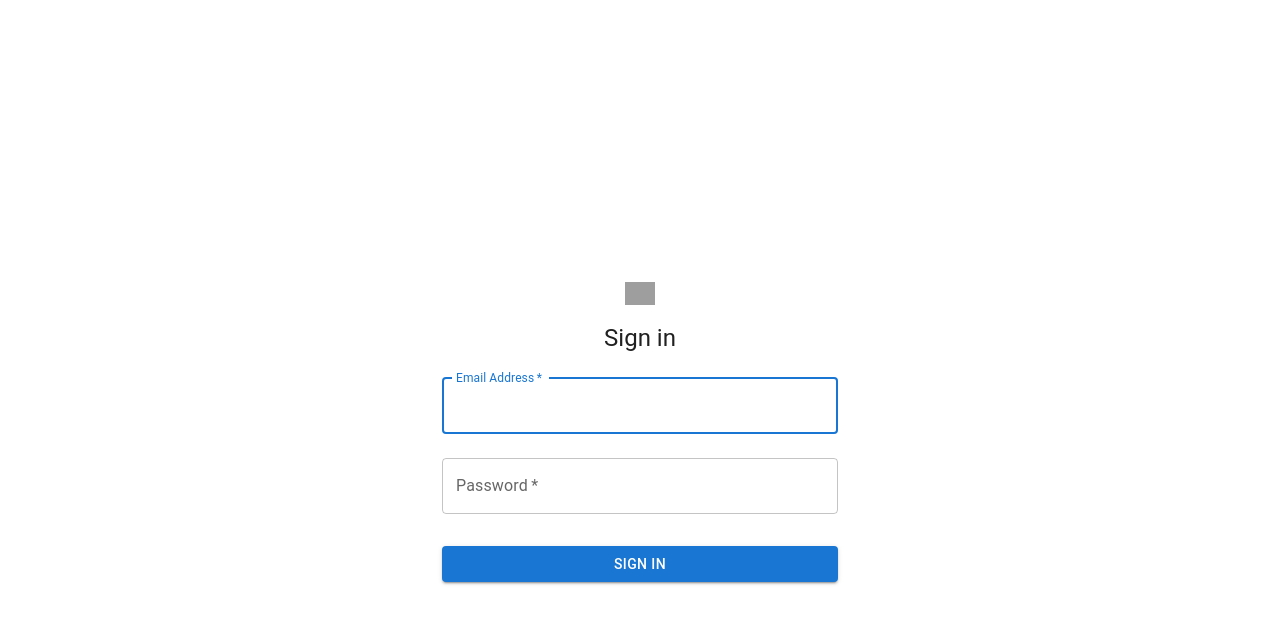
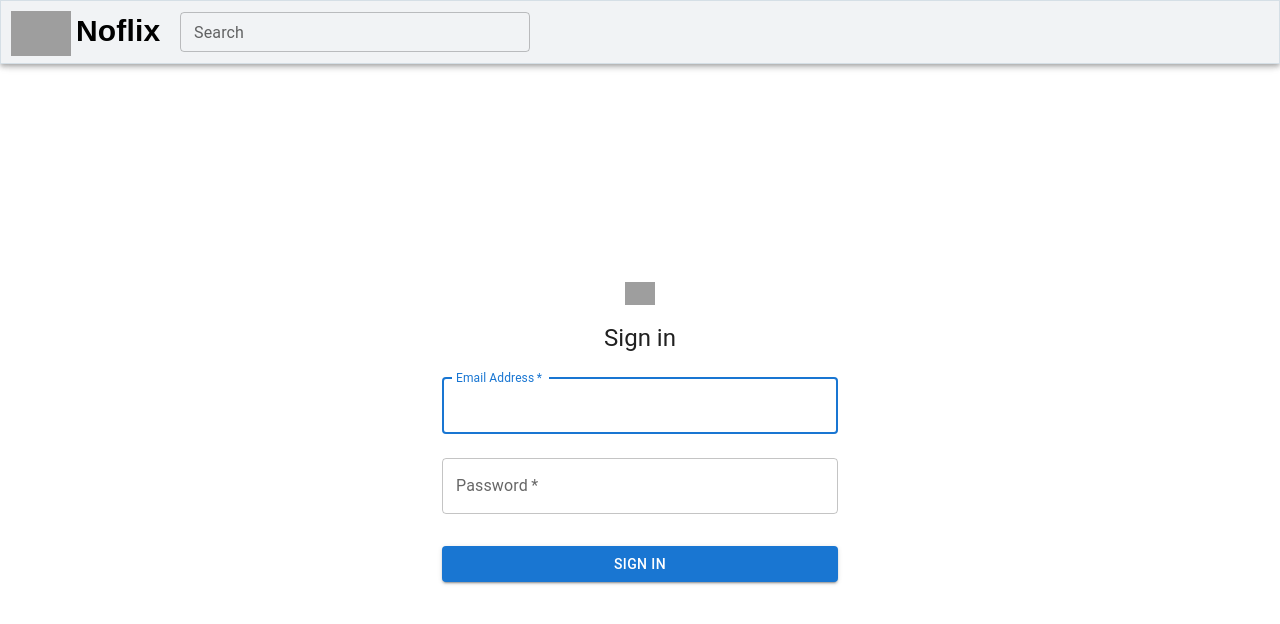
Before and after one commit to magnbni/Noflix, a React (Vite) app in the folder prosjekt2/: page /project2/login in a window 1280 px wide. Shown: the top 624 px of the page. Built offline with nearby package versions, Linux system fonts and the light colour scheme; no server answers; grey boxes are pictures that could not be loaded.

Commit message:
Implements the header at the login page for a fully functional page. Fixes #50

```diff
--- a/prosjekt2/src/Components/LoginPage.tsx
+++ b/prosjekt2/src/Components/LoginPage.tsx
@@ -6,6 +6,7 @@ import TextField from "@mui/material/TextField";
 import Box from "@mui/material/Box";
 import Typography from "@mui/material/Typography";
 import Container from "@mui/material/Container";
+import HeaderAndDrawer from "./HeaderAndDrawer";
 
 // Copied from https://github.com/mui/material-ui/blob/v5.14.17/docs/data/material/getting-started/templates/sign-in/SignIn.tsx
 
@@ -21,6 +22,7 @@ export default function LoginPage() {
 
   return (
     <Container component="main" maxWidth="xs">
+      <HeaderAndDrawer />
       <CssBaseline />
       <Box
         sx={{
```
